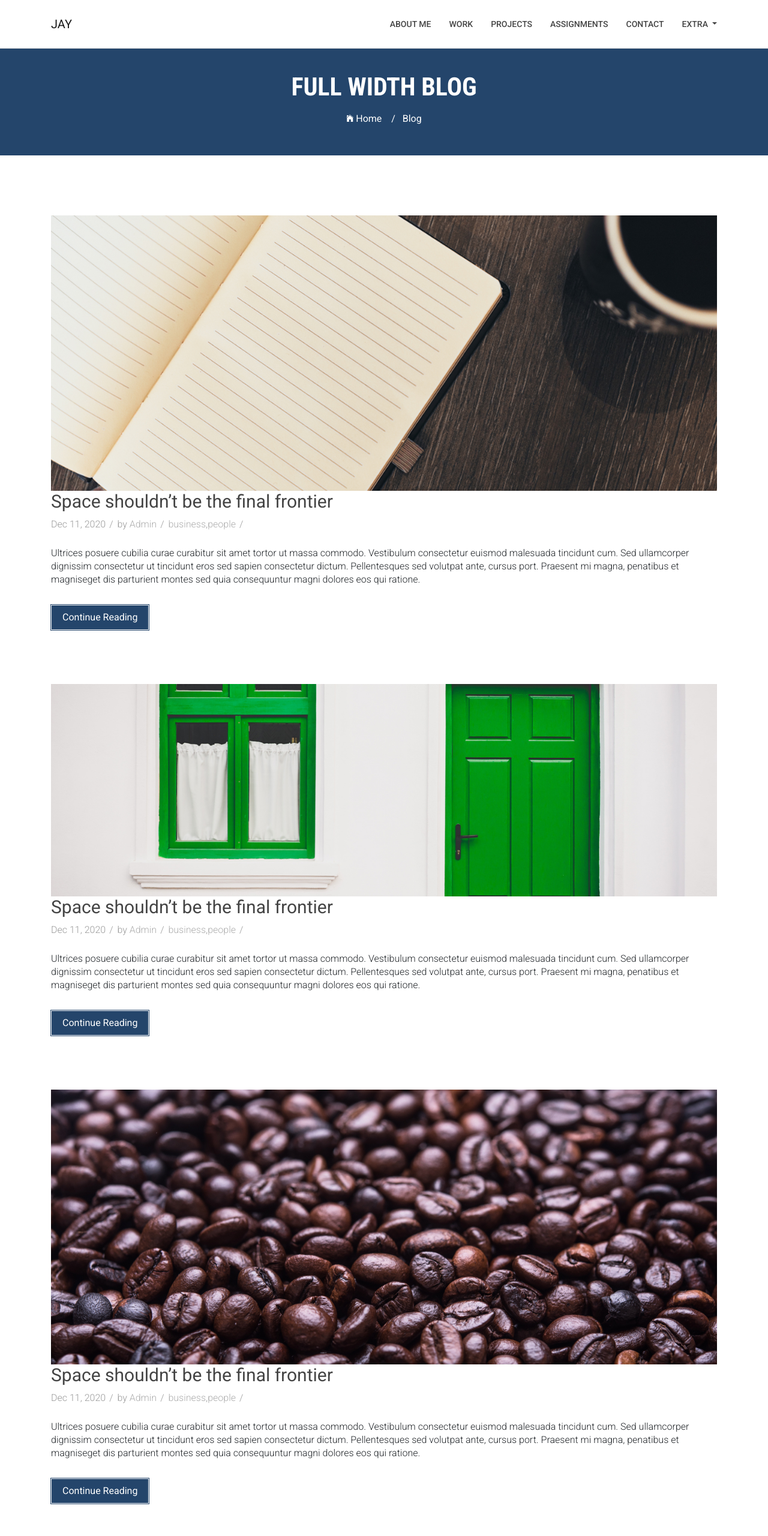
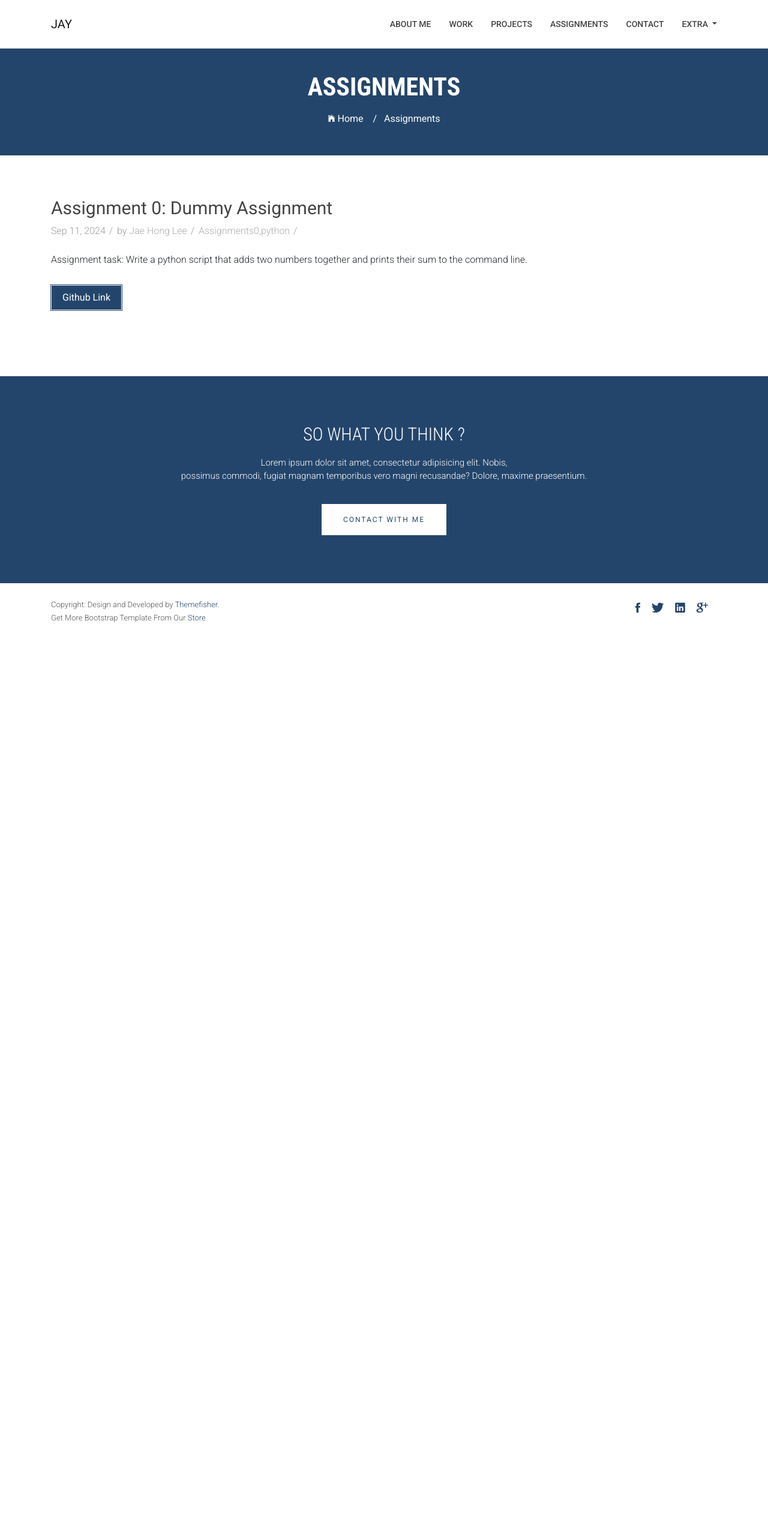
Before and after one commit to digitaldna01/digitaldna01.github.io, a plain HTML site: page assignments.html in a window 1280 px wide. Shown: the top 2560 px of the page at 60% size. After the commit the page ends 1066 px from the top, so only its background shows below. Drawn offline with Linux system fonts and the light colour scheme; files whose address does not match are found by name; a web font is replaced by a local one.

Commit message:
Finished Assignment page

```diff
--- a/assignments.html
+++ b/assignments.html
@@ -112,7 +112,7 @@ Header Section Start
         <div class="row">
             <div class="col-md-12">
                 <div class="block">
-                            <h2>Full width blog</h2>
+                    <h2>Assignments</h2>
                     <ol class="breadcrumb list-inline text-center">
                         <li class="list-inline-item">
                             <a href="index.html">
@@ -120,7 +120,7 @@ Header Section Start
                                 Home  &nbsp; &nbsp;/
                             </a>
                         </li>
-                                <li class="active list-inline-item">Blog</li>
+                        <li class="active list-inline-item">Assignments</li>
                     </ol>
                 </div>
             </div>
@@ -136,29 +136,26 @@ Header Section Start
   <div class="container">
     <div class="row">
       <div class="col-md-12">
+        <!--=====================================
+        =            Each Assignment            =
+        ======================================-->
         <article class="wow fadeInDown" data-wow-delay=".3s" data-wow-duration="500ms">
-          <div class="blog-post-image">
-            <a href="post-fullwidth.html"><img class="img-fluid" src="images/blog/post-1.jpg" alt="" /></a>
-          </div>
           <div class="blog-content">
             <h2 class="blogpost-title">
-              <a href="post-fullwidth.html">Space shouldn’t be the final frontier</a>
+              <a href="post-fullwidth.html">Assignment 0: Dummy Assignment </a>
             </h2>
             <div class="blog-meta">
-              <span>Dec 11, 2020</span>
-              <span>by <a href="">Admin</a></span>
-              <span><a href="">business</a>,<a href="">people</a></span>
+              <span>Sep 11, 2024</span>
+              <span>by <a href="">Jae Hong Lee</a></span>
+              <span><a href="">Assignments0</a>,<a href="">python</a></span>
             </div>
-            <p>Ultrices posuere cubilia curae curabitur sit amet tortor ut massa commodo. Vestibulum consectetur euismod
-              malesuada tincidunt cum. Sed ullamcorper dignissim consectetur ut tincidunt eros sed sapien consectetur
-              dictum. Pellentesques sed volutpat ante, cursus port. Praesent mi magna, penatibus et magniseget dis
-              parturient montes sed quia consequuntur magni dolores eos qui ratione.
+            <p>Assignment task: Write a python script that adds two numbers together and prints their sum to the command line.
             </p>
-            <a href="single-post.html" class="btn btn-dafault btn-details hvr-bounce-to-right">Continue Reading</a>
+            <a href="https://github.com/digitaldna01/jhonglee-assignment-0" class="btn btn-dafault btn-details hvr-bounce-to-right">Github Link</a>
           </div>
+        </article>
 
-        </article>
-        <article class="wow fadeInDown" data-wow-delay=".5s" data-wow-duration="500ms">
+        <!-- <article class="wow fadeInDown" data-wow-delay=".5s" data-wow-duration="500ms">
           <div class="blog-post-image">
             <a href="post-fullwidth.html"><img class="img-fluid" src="images/blog/post-2.jpg" alt="" /></a>
           </div>
@@ -178,30 +175,8 @@ Header Section Start
             </p>
             <a href="single-post.html" class="btn btn-dafault btn-details hvr-bounce-to-right">Continue Reading</a>
           </div>
+        </article> -->
 
-        </article>
-        <article class="wow fadeInDown" data-wow-delay=".7s" data-wow-duration="500ms">
-          <div class="blog-post-image">
-            <a href="post-fullwidth.html"><img class="img-fluid" src="images/blog/post-3.jpg" alt="" /></a>
-          </div>
-          <div class="blog-content">
-            <h2 class="blogpost-title">
-              <a href="post-fullwidth.html">Space shouldn’t be the final frontier</a>
-            </h2>
-            <div class="blog-meta">
-              <span>Dec 11, 2020</span>
-              <span>by <a href="">Admin</a></span>
-              <span><a href="">business</a>,<a href="">people</a></span>
-            </div>
-            <p>Ultrices posuere cubilia curae curabitur sit amet tortor ut massa commodo. Vestibulum consectetur euismod
-              malesuada tincidunt cum. Sed ullamcorper dignissim consectetur ut tincidunt eros sed sapien consectetur
-              dictum. Pellentesques sed volutpat ante, cursus port. Praesent mi magna, penatibus et magniseget dis
-              parturient montes sed quia consequuntur magni dolores eos qui ratione.
-            </p>
-            <a href="single-post.html" class="btn btn-dafault btn-details hvr-bounce-to-right">Continue Reading</a>
-          </div>
-
-        </article>
       </div>
     </div>
   </div>
```
Lines whose indentation alone changed are shown as unchanged.
